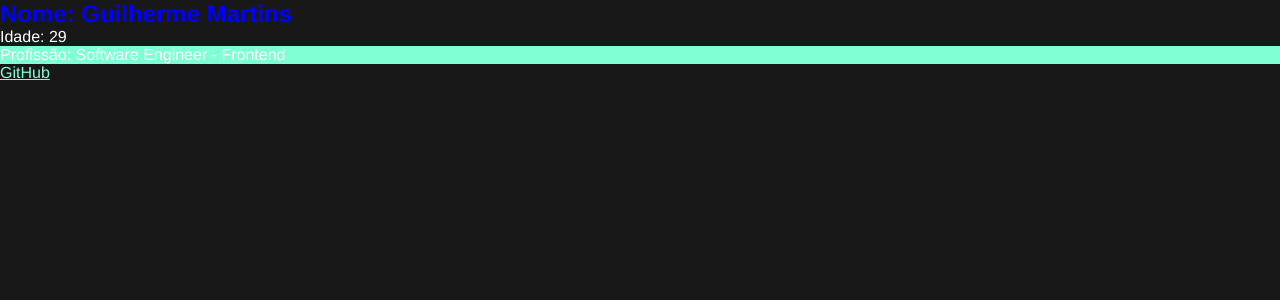
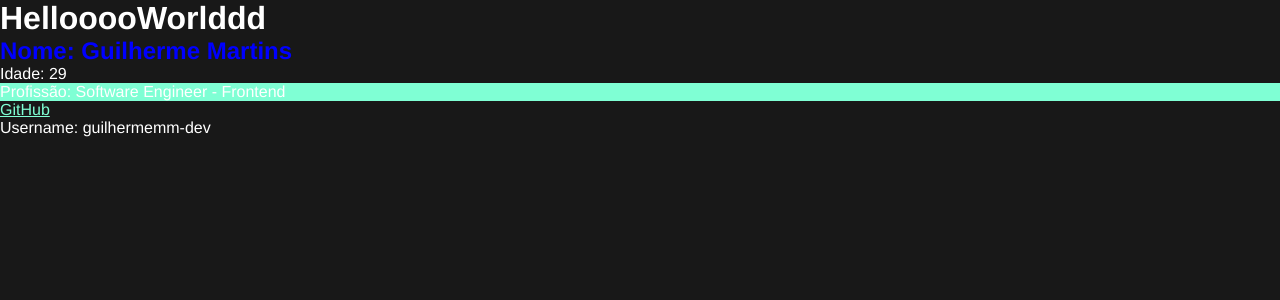
Before and after one commit to gmartins-dev/angular-curso-battisti, an Angular app: page / in a window 1280 px wide. Shown: the top 300 px of the page. Built offline with nearby package versions, Linux system fonts and the light colour scheme.

Commit message:
compartilhar dados entre componentes

```diff
--- a/src/app/app.component.html
+++ b/src/app/app.component.html
@@ -1 +1,3 @@
+<h1>HellooooWorlddd</h1>
 <app-first-component></app-first-component>
+<app-parent-data [user]="userName"></app-parent-data>
--- a/src/app/app.component.ts
+++ b/src/app/app.component.ts
@@ -3,8 +3,9 @@ import { Component } from '@angular/core';
 @Component({
   selector: 'app-root',
   templateUrl: './app.component.html',
-  styleUrls: ['./app.component.css']
+  styleUrls: ['./app.component.css'],
 })
 export class AppComponent {
   title = 'curso-battisti';
+  userName = 'guilhermemm-dev';
 }
--- a/src/app/app.module.ts
+++ b/src/app/app.module.ts
@@ -4,11 +4,13 @@ import { BrowserModule } from '@angular/platform-browser';
 import { AppRoutingModule } from './app-routing.module';
 import { AppComponent } from './app.component';
 import { FirstComponentComponent } from './components/first-component/first-component.component';
+import { ParentDataComponent } from './components/parent-data/parent-data.component';
 
 @NgModule({
   declarations: [
     AppComponent,
-    FirstComponentComponent
+    FirstComponentComponent,
+    ParentDataComponent
   ],
   imports: [
     BrowserModule,
--- /dev/null
+++ b/src/app/components/parent-data/parent-data.component.html
@@ -0,0 +1 @@
+<p>Username: {{user}}</p>
--- /dev/null
+++ b/src/app/components/parent-data/parent-data.component.ts
@@ -0,0 +1,14 @@
+import { Component, OnInit, Input } from '@angular/core';
+
+@Component({
+  selector: 'app-parent-data',
+  templateUrl: './parent-data.component.html',
+  styleUrls: ['./parent-data.component.css'],
+})
+export class ParentDataComponent implements OnInit {
+  @Input() user: string = '';
+
+  constructor() {}
+
+  ngOnInit(): void {}
+}
```
Also changed, not shown: src/app/components/parent-data/parent-data.component.css (added), 1 other file (tests, documents, lock files or other folders).
